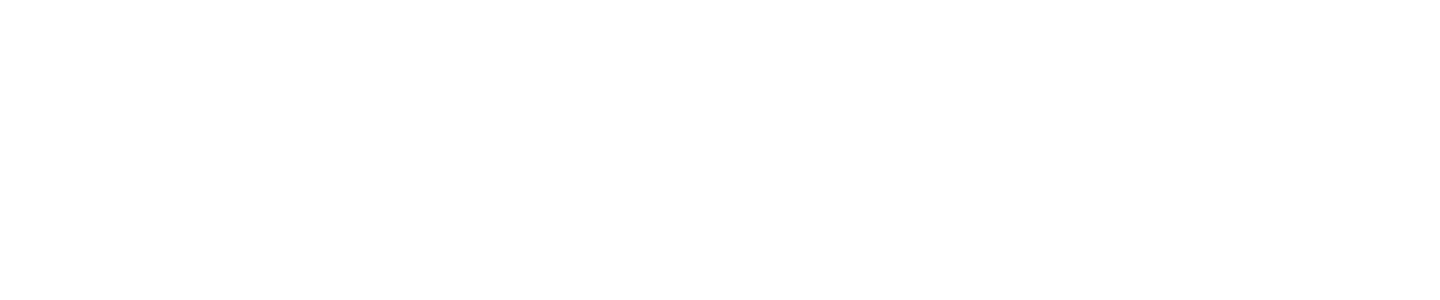
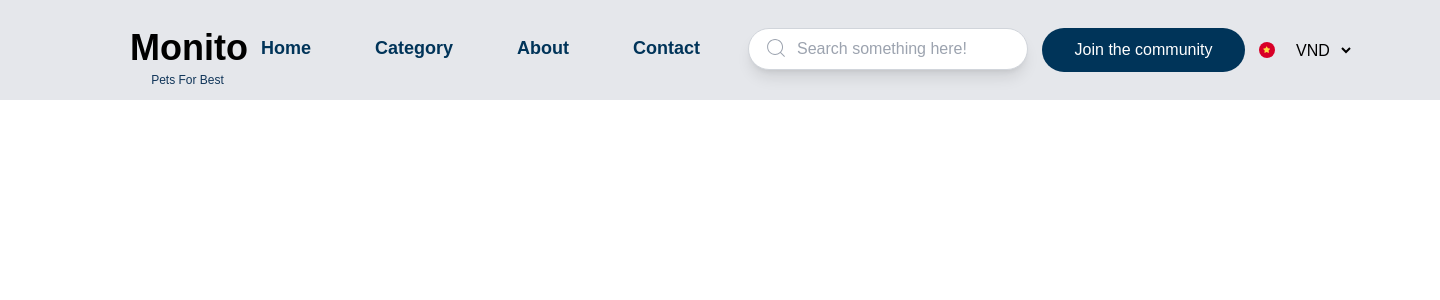
Before and after one commit to NipunaSudesh/pet-store-front-end, a React (Create React App) app: page / in a window 1280 px wide. Shown: the top 300 px of the page, 1440 px wide, since content can reach past the window. Built offline with nearby package versions, Linux system fonts and the light colour scheme.

Commit message:
create nab bar

```diff
--- a/src/App.js
+++ b/src/App.js
@@ -1,10 +1,11 @@
 import logo from './logo.svg';
 import './App.css';
+import { NavBar } from './Components/NavBar';
 
 function App() {
   return (
-    <div className="App">
-
+    <div className="flex flex-col ">
+      <NavBar />
 
     </div>
   );
--- /dev/null
+++ b/src/Components/NavBar.jsx
@@ -0,0 +1,48 @@
+import React from 'react';
+import { CiSearch } from "react-icons/ci";
+import { FaStar } from "react-icons/fa6";
+
+export const NavBar = () => {
+  return (
+    <header className="w-[1440px] h-[100px] p-[28px] px-[130px] flex justify-between bg-gray-200 opacity-100">
+      <div className="w-[529px] h-[40px] flex gap-[48px] opacity-100">
+        <div className="flex items-center">
+          <div className='flex-col w-[115px] h-[40px] flex gap-1'>
+            <h1 className="text-4xl font-bold">Monito</h1>
+            <h4 className='mx-auto text-[#103559] text-xs'>Pets For Best</h4>
+          </div>
+          <nav className="ml-4 flex">
+            <ul className="space-x-4 flex gap-[48px]">
+              <li className='font-bold text-lg leading-6 text-[#003459]'><a href="#">Home</a></li>
+              <li className='font-bold text-lg leading-6 text-[#003459]'><a href="#">Category</a></li>
+              <li className='font-bold text-lg leading-6 text-[#003459]'><a href="#">About</a></li>
+              <li className='font-bold text-lg leading-6 text-[#003459]'><a href="#">Contact</a></li>
+            </ul>
+          </nav>
+        </div>
+        <div className="w-[615px] h-[44px] flex gap-[14px] opacity-100">
+          <div className="relative w-[280px]">
+            <CiSearch className="absolute left-4 top-2 w-6 h-6 text-gray-400" />
+            <input
+              type="text"
+              className="border border-gray-300 rounded-full pl-12 pr-4 py-2 shadow-lg w-full focus:outline-none focus:ring focus:ring-blue-300"
+              placeholder="Search something here!"
+            />
+          </div>
+          <button className="bg-[#003459] w-[203px] h-[44px] text-white px-4 py-2 rounded-[57px] flex items-center justify-center">
+            Join the community
+          </button>
+          <div className='flex items-center'>
+          <div className="bg-[#D80027] w-[16px] h-[16px] top-[2.5px] flex items-center justify-center rounded-full left-[3px]">
+  <FaStar className="w-[7.31px] h-[7.31px] text-[#FFDA44]" />
+</div>
+
+            <select className="border bg-transparent rounded-md p-2 ml-2">
+              <option value="VND">VND</option>
+            </select>
+          </div>
+        </div>
+      </div>
+    </header>
+  );
+};
```
